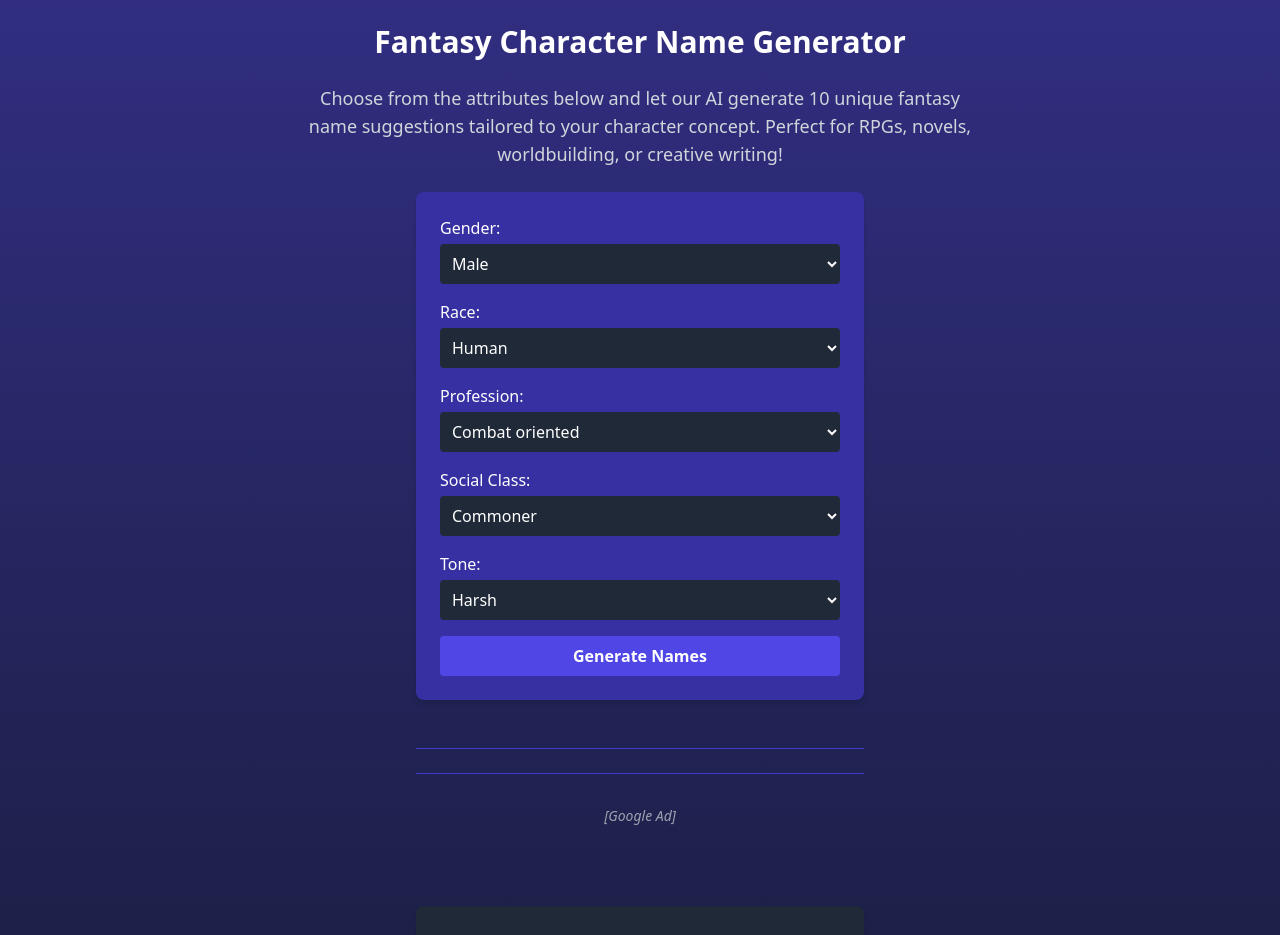
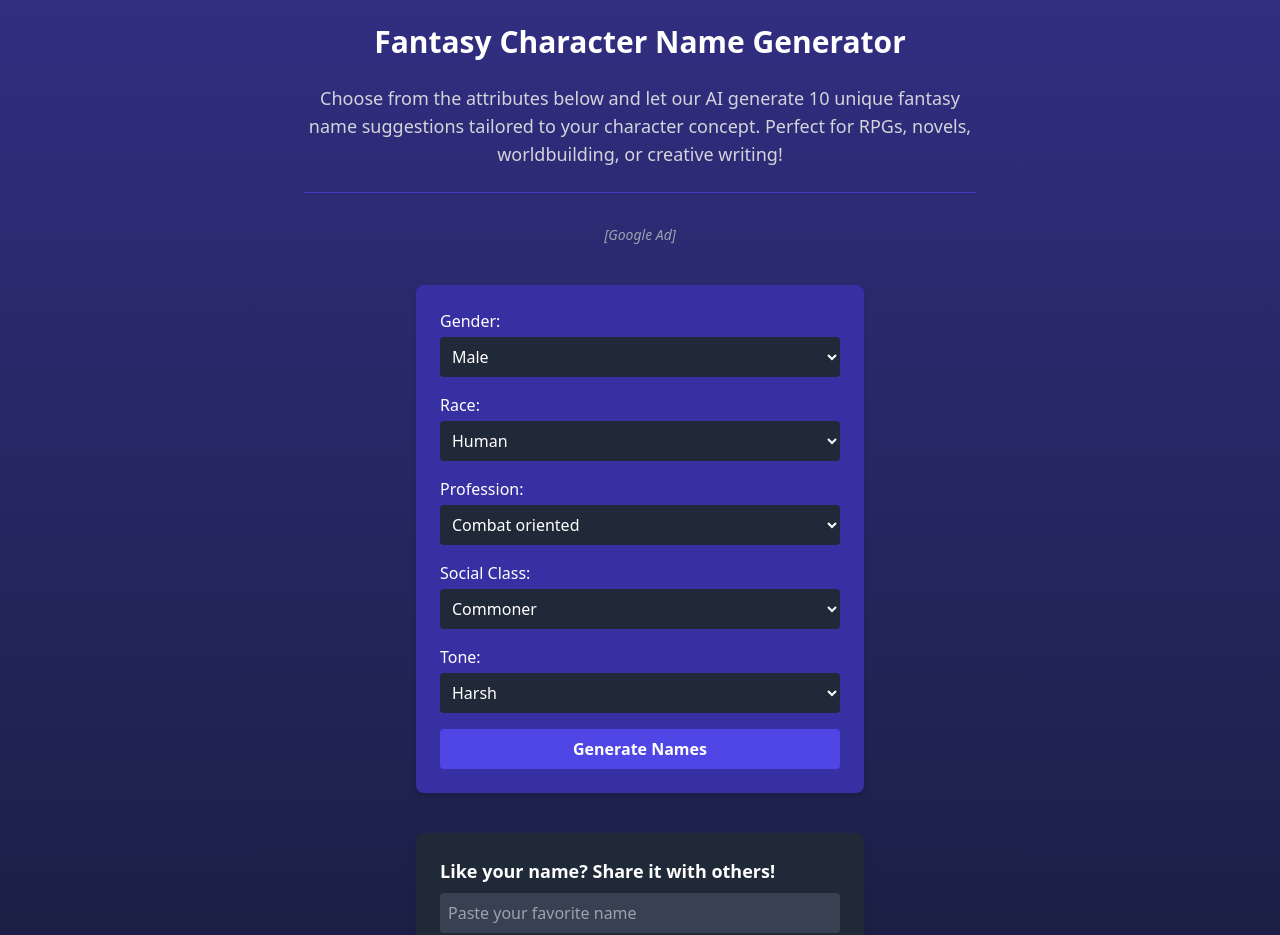
Before and after one commit to JiriTill/fantasytools, a React (Vite) app in the folder client/: page /character in a window 1280 px wide. Shown: the top 935 px of the page. Built offline with nearby package versions, Linux system fonts and the light colour scheme.

Commit message:
Update Character.jsx

```diff
--- a/client/src/pages/Character.jsx
+++ b/client/src/pages/Character.jsx
@@ -84,6 +84,8 @@ Provide 10 distinct names that match the character’s attributes and setting.
       <p className="text-lg text-center max-w-2xl text-gray-300 mb-6">
         Choose from the attributes below and let our AI generate 10 unique fantasy name suggestions tailored to your character concept. Perfect for RPGs, novels, worldbuilding, or creative writing!
       </p>
+
+        <GoogleAd slot="4105556455" />
 
       <form onSubmit={handleSubmit} className="space-y-4 w-full max-w-md bg-indigo-800 p-6 rounded-lg shadow-md">
         <label className="block">
@@ -180,10 +182,6 @@ Provide 10 distinct names that match the character’s attributes and setting.
         </div>
       )}
 
-      <div className="mt-12 w-full max-w-md text-center border-t border-indigo-700 pt-6">
-        <GoogleAd slot="4105556455" />
-      </div>
-
           <ShareGeneratedName form={form} />
 
             <Link
```
